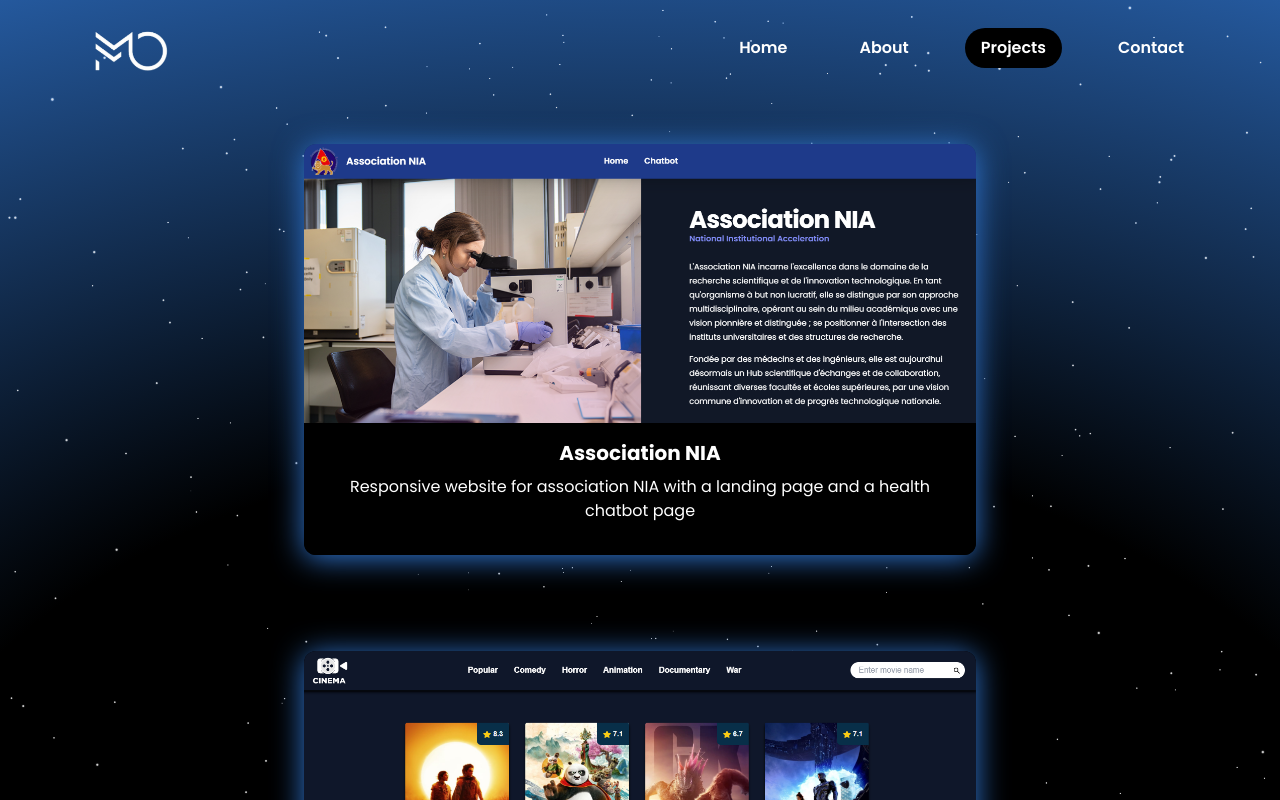
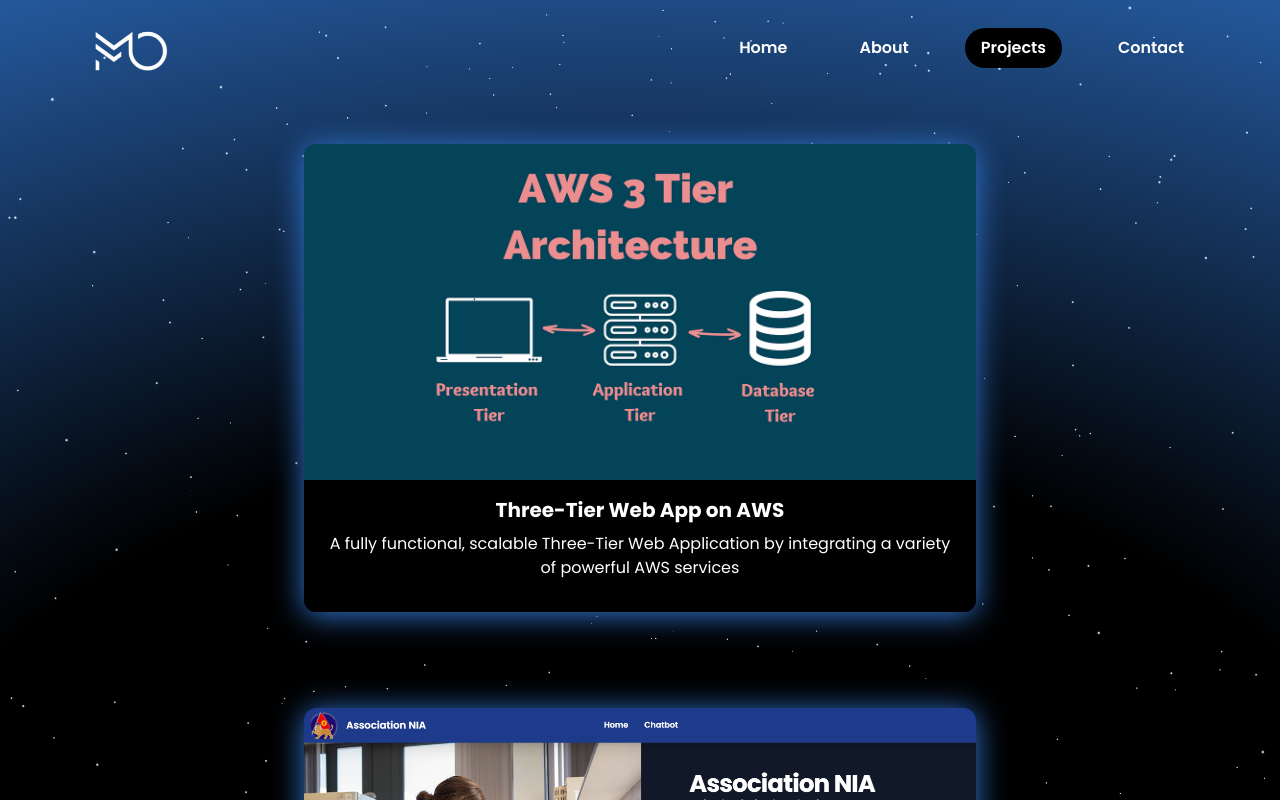
Before and after one commit to MOOUUAAD/my-portfolio, a Next.js app: page /projects in a window 1280 px wide. Built offline with nearby package versions, Linux system fonts and the light colour scheme.

Commit message:
add aws 3 tier web app project

```diff
--- a/app/projects/page.js
+++ b/app/projects/page.js
@@ -9,15 +9,23 @@
       className="h-full overflow-y-scroll"
       initial={{ y: "-200vh" }}
       animate={{ y: "0%" }}
-      transition={{ delay:0.5, duration: 1 }}
+      transition={{ delay: 0.5, duration: 1 }}
     >
       <div id="projects" className="">
         <div class="flex flex-col md:mx-40 gap-12 justify-center items-center my-6">
           <ProjectCard
+            title="Three-Tier Web App on AWS"
+            description="A fully functional, scalable Three-Tier Web Application by integrating a variety of powerful AWS services"
+            image="/images/3-tier-app.png"
+            git="https://github.com/MOOUUAAD/aws-three-tier-app/blob/main/README.md"
+            link=""
+          />
+
+          <ProjectCard
             title="Association NIA"
             description="Responsive website for association NIA with a landing page and a health chatbot page"
             image="/images/1.png"
-            git="https://github.com/MOOUUAAD/Health-Chatbot-NIA"
+            git="https://github.com/MOOUUAAD/Health-Chatbot-NIA/blob/main/README.md"
             link="https://associaionnia.vercel.app/"
           />
 
@@ -25,7 +33,7 @@
             title="Movies Recommendation"
             description="Responsive website for movies recommendations"
             image="/images/Movies-Recommendations.png"
-            git="https://github.com/MOOUUAAD/Movies-Recommendations-website"
+            git="https://github.com/MOOUUAAD/Movies-Recommendations-website/blob/main/README.md"
             link="https://movies-recommendations.vercel.app/"
           />
 
@@ -33,7 +41,7 @@
             title="Mercedes-AMG"
             description="Responsive landing page clone for Mercedes-AMG"
             image="/images/Mercedes-AMG.png"
-            git="https://github.com/MOOUUAAD/Mercedes-AMG"
+            git="https://github.com/MOOUUAAD/Mercedes-AMG/blob/main/README.md"
             link="https://mercedes-amg.vercel.app/"
           />
 
```
Also changed, not shown: public/images/3-tier-app.png (added).
